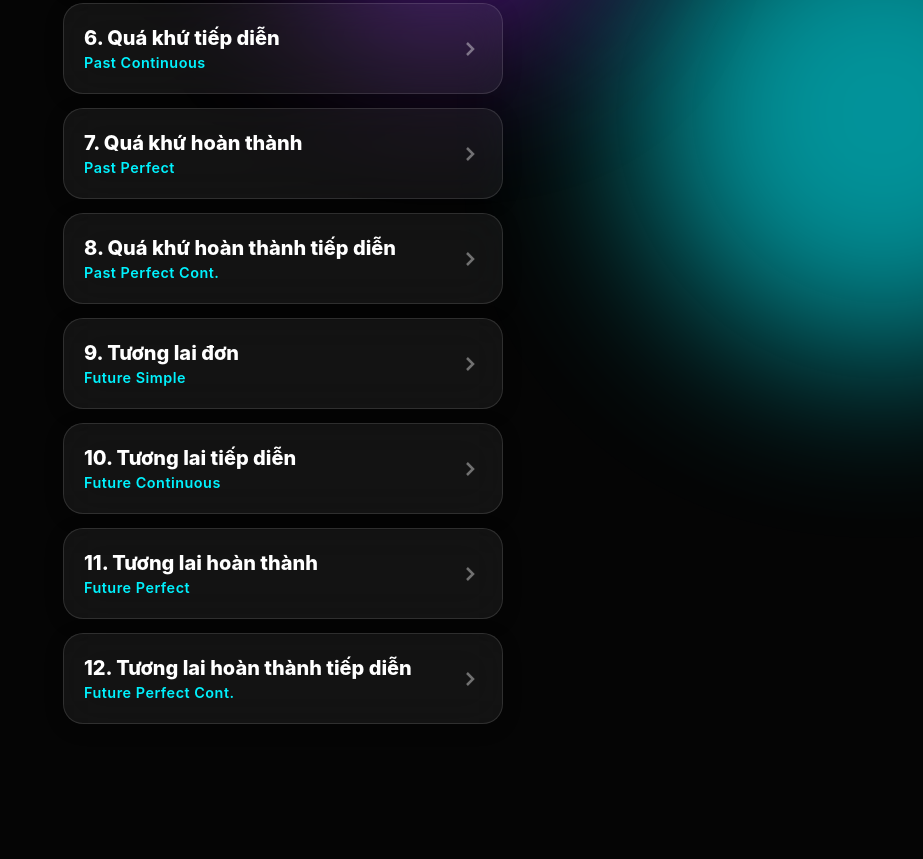
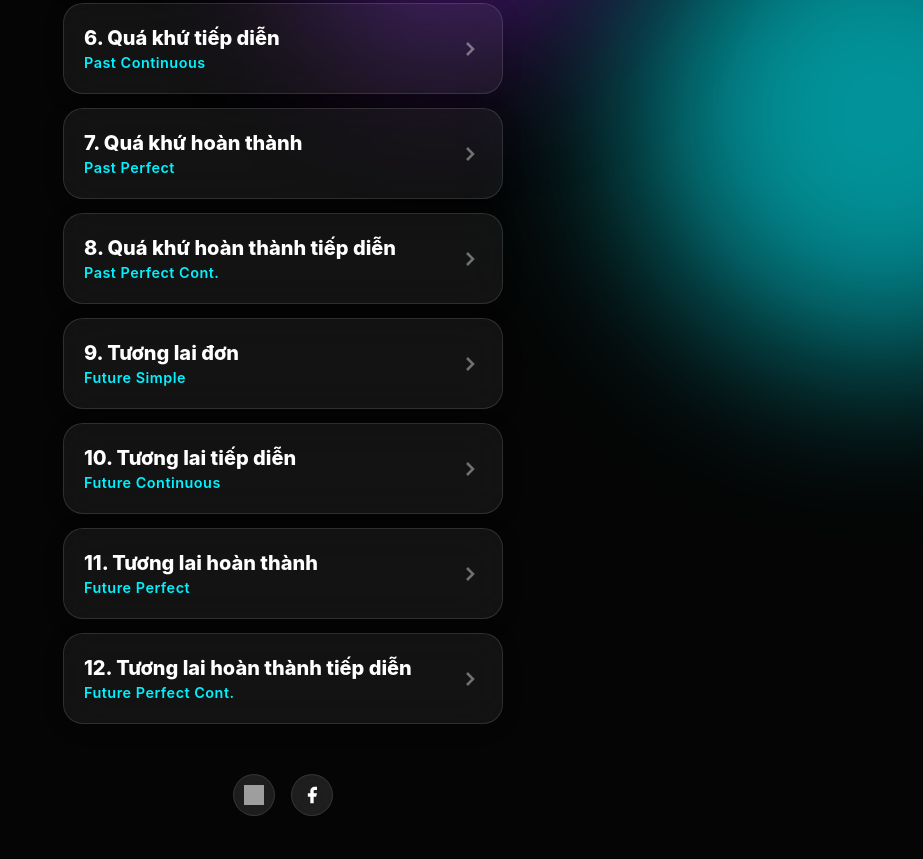
Before and after one commit to danhtapbanhang/Danh-Flashcard-Demo, a plain HTML site: page grammar.html in a window 1280 px wide. Shown: the part 612-1471 px from the top of the page, without its empty margins (357-1280 px from the left). Before the commit the page ends 1396 px from the top, so only its background shows below. Drawn offline with Linux system fonts and the light colour scheme; grey boxes are pictures that could not be loaded.

Commit message:
Update grammar.html

```diff
--- a/grammar.html
+++ b/grammar.html
@@ -92,6 +92,15 @@
     </div>
 
     <div class="tense-list-container" id="tense-list"></div>
+    <div style="display: flex; justify-content: center; gap: 16px; margin-top: 10px; padding-bottom: 40px; z-index: 1;">
+    <a href="https://zalo.me/0911594794" target="_blank" class="btn-icon-trigger" title="Liên hệ Zalo" style="padding: 10px; border-radius: 50%; text-decoration: none;">
+        <img src="https://upload.wikimedia.org/wikipedia/commons/9/91/Icon_of_Zalo.svg" width="20" height="20" alt="Zalo">
+    </a>
+
+    <a href="https://www.facebook.com/share/1CwD2mYLhS/?mibextid=wwXIfr" target="_blank" class="btn-icon-trigger" title="Liên hệ Facebook" style="padding: 10px; border-radius: 50%; text-decoration: none;">
+        <svg width="20" height="20" viewBox="0 0 24 24" fill="currentColor"><path d="M18 2h-3a5 5 0 0 0-5 5v3H7v4h3v8h4v-8h3l1-4h-4V7a1 1 0 0 1 1-1h3z"></path></svg>
+    </a>
+</div>
 
     <div class="modal-overlay" id="modal-grammar" onclick="closeModalViaOverlay(event, 'modal-grammar')">
         <div class="modal-sheet">
```
